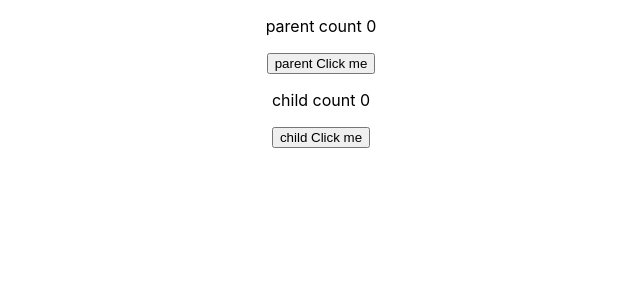
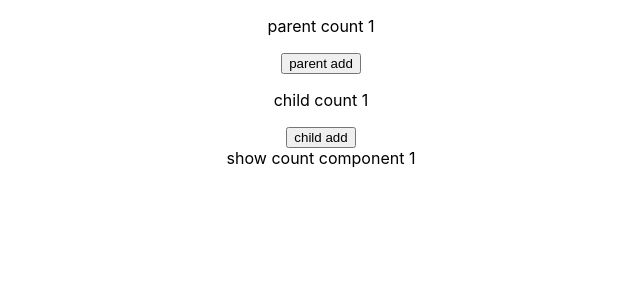
Before and after one commit to chenky/study, a React (Create React App) app in the folder create-react-app2/my-app/: page / in a window 1280 px wide. Shown: the top 300 px of the page, without its empty margins (319-959 px from the left). Built offline with nearby package versions, Linux system fonts and the light colour scheme.

Commit message:
feat: 增加getDerivedStateFromProps，componentWillReceiveProps，componentDidUpdate

```diff
--- a/create-react-app2/my-app/src/App.js
+++ b/create-react-app2/my-app/src/App.js
@@ -1,14 +1,16 @@
 import React from 'react';
 import './App.css';
 // import HooksIndex from './hooks/index';
-import FnComTest from './function-component/index';
+// import FnComTest from './function-component/index';
+import TestGetDerivedStateFromProps from './getDerivedStateFromProps/index';
 
 
 function App() {
   return (
     <div className="App">
       {/* <HooksIndex></HooksIndex> */}
-      <FnComTest></FnComTest>
+      {/* <FnComTest></FnComTest> */}
+      <TestGetDerivedStateFromProps></TestGetDerivedStateFromProps>
     </div>
   );
 }
--- /dev/null
+++ b/create-react-app2/my-app/src/getDerivedStateFromProps/index.js
@@ -0,0 +1,101 @@
+import React, { Component } from 'react'
+
+const ShowCount = (props) => {
+return <div>show count component {props.count}</div>
+}
+
+class Child extends Component{
+  constructor(props) {
+    super(props);
+    this.state = {
+      count: props.count,
+      lastCount: props.count,
+    }
+  }
+
+  /**
+   *
+    与 componentWillUpdate 类似，componentWillReceiveProps 可能在一次更新中被多次调用。
+    因此，避免在此方法中产生副作用非常重要。相反，应该使用 componentDidUpdate，因为它保证每次更新只调用一次：
+   */
+  componentWillReceiveProps(nextProps){
+    console.log("child componentWillReceiveProps");
+    // if(this.props.count !== nextProps.count){
+    //   this.setState({
+    //     count: nextProps.count,
+    //   })
+    // }
+  }
+
+  /* componentWillReceiveProps
+    1.执行副作用componentDidUpdate,但是记得要有条件判断，否则会无限循环，如果 shouldComponentUpdate() 返回值为 false，则不会调用 componentDidUpdate()。
+    2.如果你使用 componentWillReceiveProps 仅在 prop 更改时重新计算某些数据，请使用 memoization helper 代替
+    3.如果你使用 componentWillReceiveProps 是为了在 prop 更改时“重置”某些 state，请考虑使组件完全受控或使用 key 使组件完全不受控 代替。
+  */
+  // componentDidUpdate(prevProps, prevState, snapshot){
+  //   if(this.props.count !== prevProps.count){
+  //     this.setState({
+  //       count: this.props.count,
+  //     })
+  //   }
+  // }
+
+  // static getDerivedStateFromProps(props, state){
+  //   if(props.count !== state.lastCount){
+  //     console.log("getDerivedStateFromProps",props, state);
+  //     return { count: props.count, lastCount: props.count }
+  //   }
+  //   return state;
+  // }
+
+  add = () => {
+    this.setState(prev=>({count: prev.count+1}));
+  }
+
+  render(){
+
+    const {add, state} = this;
+    const { count } = state;
+    console.log("child is called", state);
+    return (
+      <div>
+        <p>child count {count}</p>
+        <button onClick={add}>child add</button>
+        <ShowCount count={this.props.count}></ShowCount>
+      </div>
+    );
+  }
+}
+
+class Parent extends Component{
+  constructor(props) {
+    super(props);
+    this.state = {
+      count: 1,
+    }
+  }
+
+  add = () => {
+    this.setState(prev=>({count: prev.count+1}));
+  }
+
+  render(){
+    const {add, state} = this;
+    const { count } = state;
+    return (
+      <div>
+        <p>parent count {count}</p>
+        <button onClick={add}>parent add</button>
+        <Child count={count}></Child>
+      </div>
+    );
+  }
+}
+
+export default class Index extends Component {
+  render() {
+    return (
+      <Parent></Parent>
+    )
+  }
+}
```
